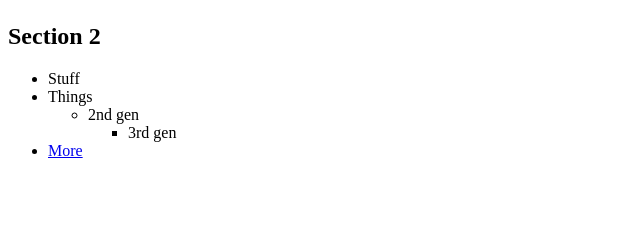
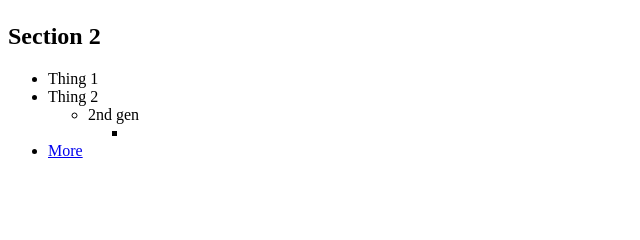
Before and after one commit to amosaula/bimd233, a plain HTML site: page lab2/lab2.html in a window 1280 px wide. Shown: the part 280-520 px from the top of the page, 0-640 px from the left. Drawn offline with Linux system fonts and the light colour scheme.

Commit message:
change lab2

```diff
--- a/lab2/lab2.html
+++ b/lab2/lab2.html
@@ -16,12 +16,12 @@
 		<br>
 		<h2> Section 2 </h2>
 		<ul>
-			<li> Stuff </li>
-			<li> Things </li>
+			<li> Thing 1 </li>
+			<li> Thing 2 </li>
 				<ul>
 					<li> 2nd gen </li>
 					<ul>
-						<li> 3rd gen </li>
+						<li> <a href = "mailto:amosaula@uw.edu" </li>
 					</ul>
 				</ul>
 			<li> <a href = "http://instagram.com/ossaoula"> More</a> </li>
```
Also changed, not shown: lab1.html (added, +16 -0 lines), 2 other files.
